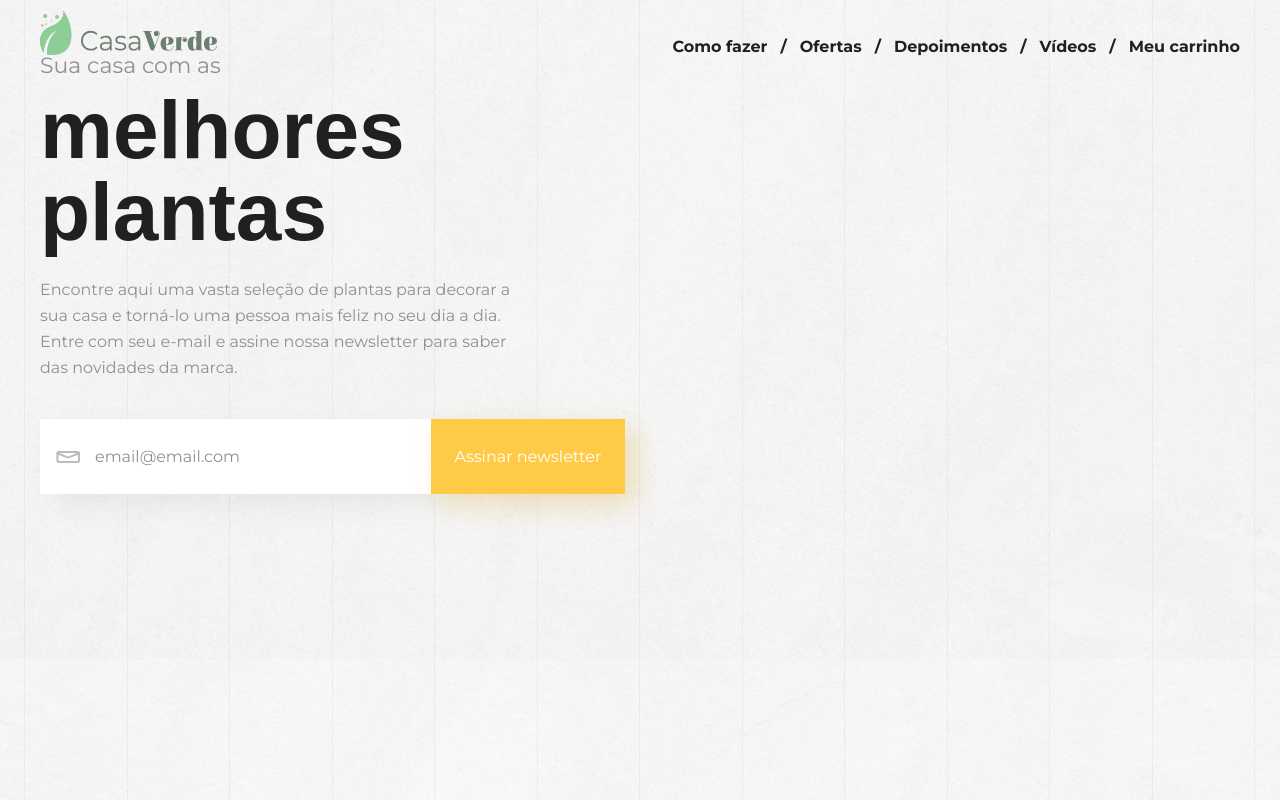
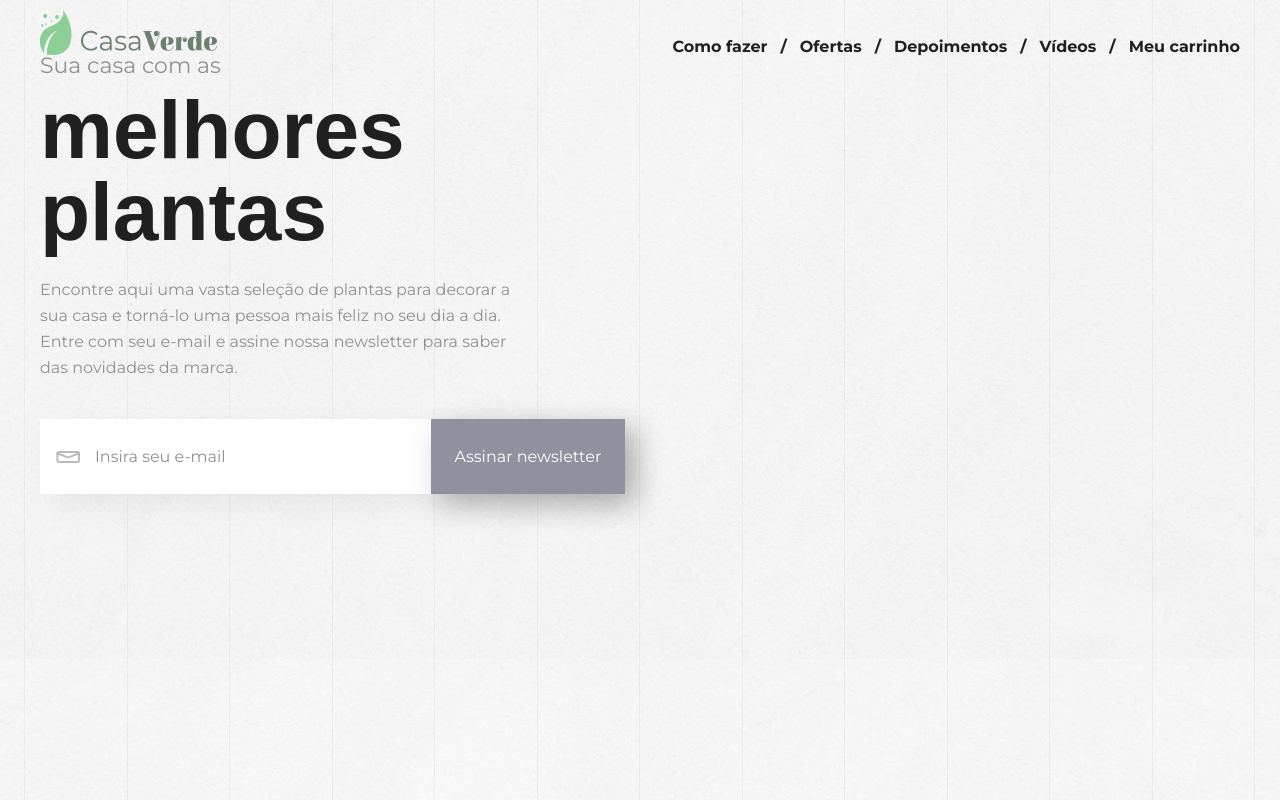
Before and after one commit to pejamp/casa-verde, a React (Vite) app: page / in a window 1280 px wide. Built offline with nearby package versions, Linux system fonts and the light colour scheme; a web font is replaced by a local one.

Commit message:
add form validation

```diff
--- /dev/null
+++ b/src/components/ErrorMessage/styled.tsx
@@ -0,0 +1,9 @@
+import styled from "styled-components";
+
+export const ErrorMessage = styled.span`
+  display: inline-block;
+  font-size: 0.875rem;
+  color: #FF1818;
+  padding-top: 4px;
+  padding-left: 4px;
+`;
--- a/src/components/Newsletter/styled.tsx
+++ b/src/components/Newsletter/styled.tsx
@@ -1,5 +1,8 @@
 import styled from "styled-components";
 import { useFormik } from "../../hooks/useFormik";
+import { ErrorMessage } from "../ErrorMessage/styled";
+import { ToastContainer, toast } from 'react-toastify';
+import 'react-toastify/dist/ReactToastify.css';
 
 const Wrapper = styled.form`
   display: flex;
@@ -29,30 +32,62 @@ const Input = styled.input`
   padding-left: 3.437rem;
 `;
 
-const Button = styled.button`
+interface ButtonProps {
+  active: boolean;
+}
+
+const Button = styled.button<ButtonProps>`
   max-width: 194px;
   width: 100%;
   text-align: center;
   font-size: 1rem;
   color: #FFFFFF;
-  background-color: #FFCB47;
-  box-shadow: 10px 10px 30px rgba(255, 203, 71, 0.3);
+  background-color: ${({ active }) => active ? "#90909f" :  "#FFCB47"};
+  box-shadow: 10px 10px 30px  ${({ active }) => active ? `rgba(25, 25, 25, 0.3)` :  `rgba(255, 203, 71, 0.3)`};
 `;
 
 interface NewsButtonProps {
+  userEmail: string;
 }
 
-export function Newsletter(props: NewsButtonProps) {
+export function Newsletter() {
+  const notify = (message: any) => toast.success(message, {
+    position: "top-right",
+    autoClose: 5000,
+    hideProgressBar: false,
+    closeOnClick: true,
+    pauseOnHover: true,
+    draggable: true,
+    progress: undefined,
+  });
+
   const formik = useFormik({
     initialValues: {
-      userEmail: 'email@email.com',
+      userEmail: '',
+    },
+    validate: function (values: any) {
+      const errors = {} as NewsButtonProps;
+
+      if(!validateEmail(values.userEmail)) {
+        errors.userEmail = "Por favor, insira um email válido.";
+      }
+
+      function validateEmail(email: any) {
+        let rgx = /\S+@\S+\.\S+/;
+
+        return rgx.test(email);
+      }
+
+      return errors;
     }
   });
 
   return (
+    <>
       <Wrapper onSubmit={(event) => {
         event.preventDefault();
         console.log(formik.values);
+        notify("Obrigado pela sua assinatura, você receberá nossas novidades no e-mail " + formik.values.userEmail)
       }}>
         <Input
           as={"input"}
@@ -62,8 +97,18 @@ export function Newsletter(props: NewsButtonProps) {
           id={"userEmail"}
           value={formik.values.userEmail}
           onChange={formik.handleChange}
+          onBlur={formik.handleBlur}
         />
-      <Button type="submit">Assinar newsletter</Button>
+        <Button
+         type="submit"
+         disabled={formik.errors.userEmail || !formik.values.userEmail}
+         active={formik.errors.userEmail || !formik.values.userEmail}
+        >Assinar newsletter</Button>
       </Wrapper>
+      {formik.touched.userEmail && formik.errors.userEmail && <ErrorMessage>{formik.errors.userEmail}</ErrorMessage>}
+      <ToastContainer
+        theme={"light"}
+      />
+    </>
   );
 }
--- a/src/hooks/useFormik.tsx
+++ b/src/hooks/useFormik.tsx
@@ -1,9 +1,21 @@
-import { useState } from "react";
+import { useEffect, useState } from "react";
+
+interface Props {
+  userEmail: any;
+}
 
 export function useFormik({
-  initialValues
+  initialValues,
+  validate
 }: any) {
   const [values, setValues] = useState(initialValues);
+  const [errors, setErrors] = useState({} as Props);
+  const [touched, setTouchedFields] = useState({} as Props);
+
+  useEffect(() => {
+    console.log("Alguém mexeu nos values", values);
+    validateValues(values);
+  }, [values])
 
   function handleChange(event: any) {
     const fieldName = event.target.getAttribute('name');
@@ -15,8 +27,25 @@ export function useFormik({
     })
   }
 
+  function handleBlur(event: any) {
+    const fieldName = event.target.getAttribute('name');
+
+    setTouchedFields({
+      ...touched,
+      [fieldName]: true,
+    })
+  }
+
+  function validateValues(values: any) {
+    setErrors(validate(values))
+  }
+
   return {
-    values: values,
-    handleChange
+    values,
+    errors,
+    touched,
+    handleBlur,
+    setErrors,
+    handleChange,
   }
 }
```
Also changed, not shown: package.json (+4 -3 lines), 1 other file (tests, documents, lock files or other folders). Lines whose indentation alone changed are shown as unchanged.
